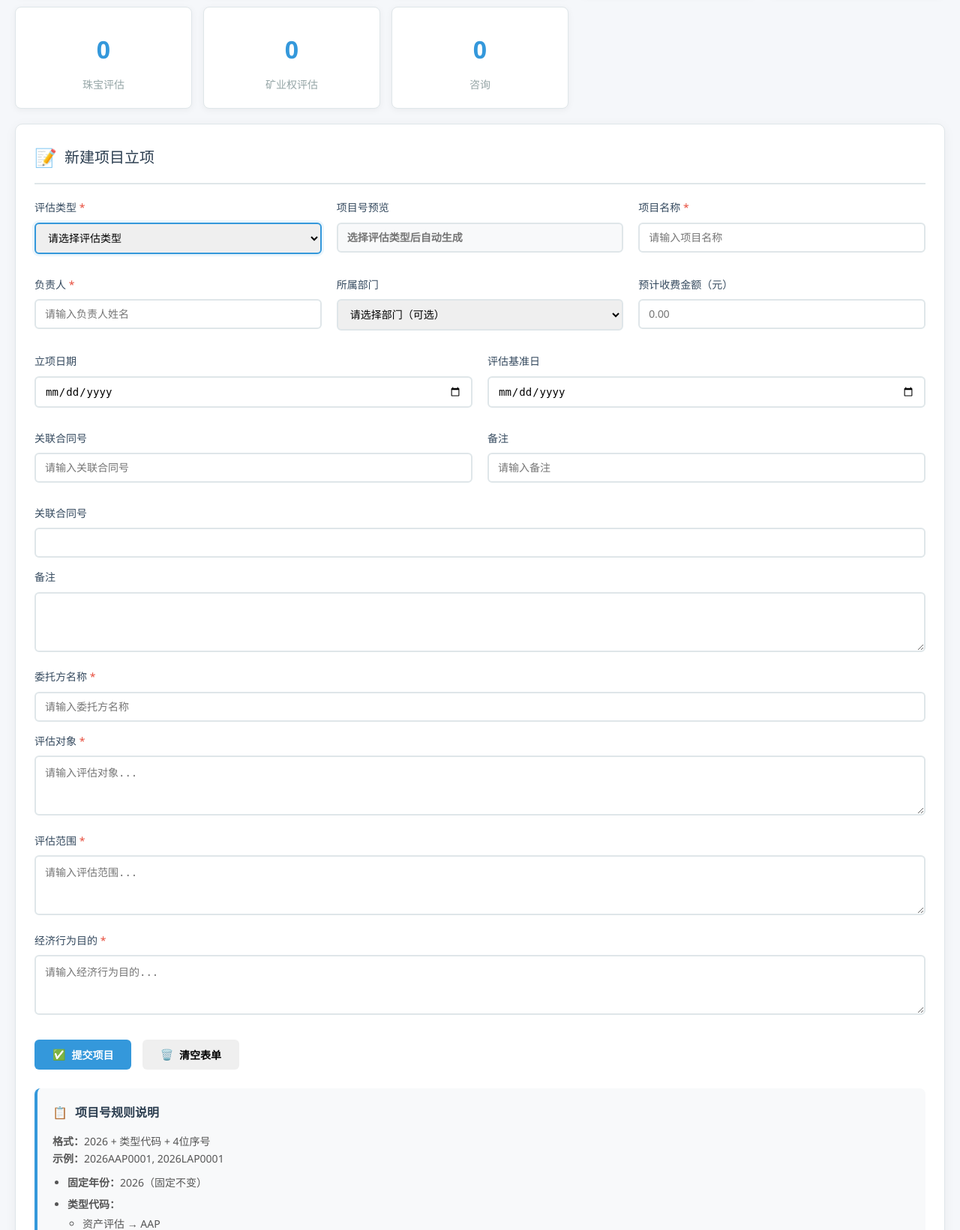
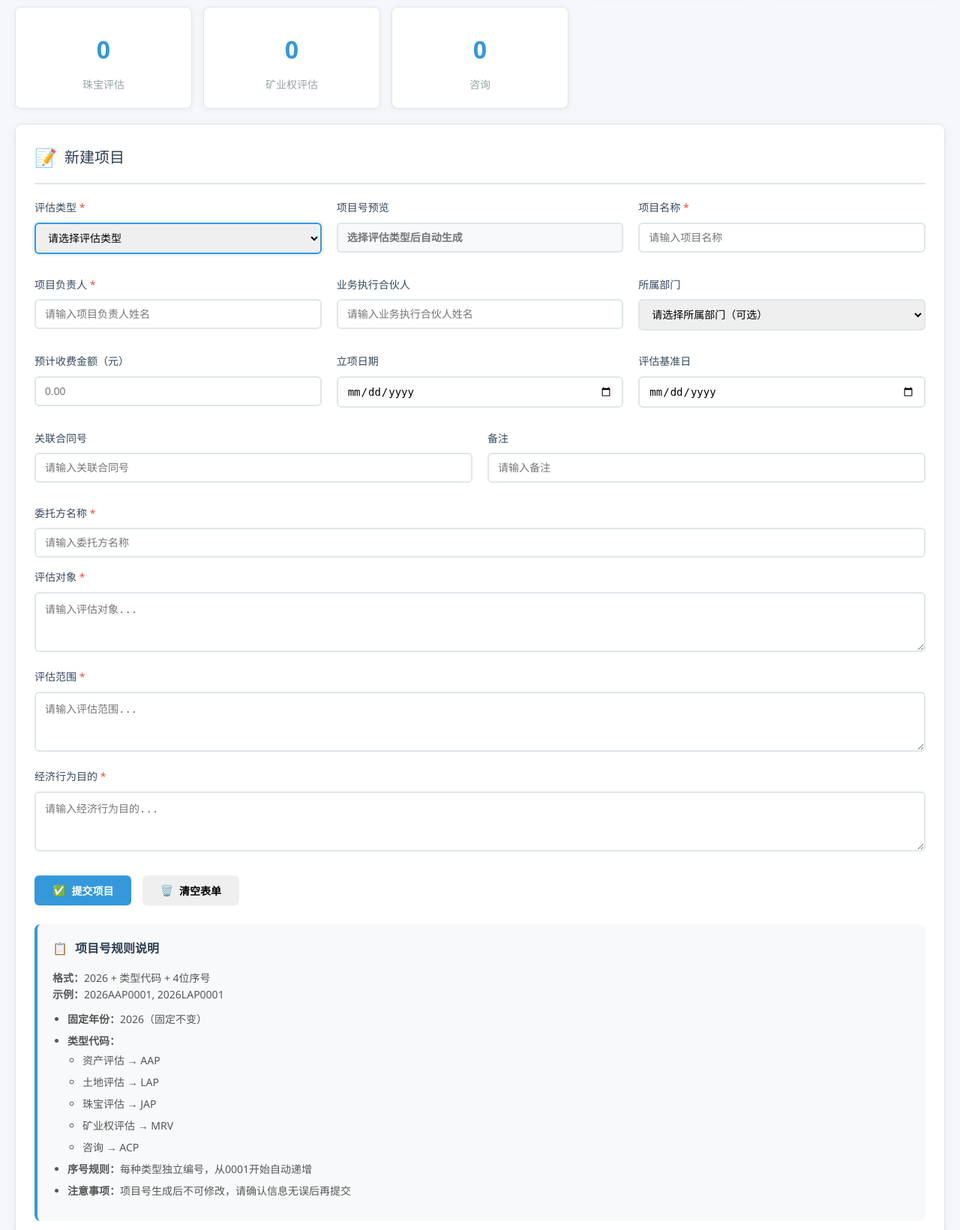
Before and after one commit to yumiazusa/Flask, a Flask app: page /dashboard in a window 1280 px wide. Shown: the part 257-1898 px from the top of the page at 75% size. Run offline with Flask 3, Linux system fonts and the light colour scheme; the visitor is signed in with stand-in values (Sample User, id 1); data that the repository does not hold is empty; parts of the project's set-up code (start-up, migrations or seed data) failed here and were passed over.

Commit message:
lvyangyoulaile

```diff
--- a/app.py
+++ b/app.py
@@ -4,6 +4,9 @@ from flask import Flask, render_template, request, redirect, url_for, flash, ses
 from datetime import datetime
 import os
 import sys
+import pandas as pd
+import io
+from flask import send_file
 
 
 # ==================== 配置区域 ====================
@@ -37,7 +40,8 @@ class Config:
         '业务2组（固定资产）',
         '业务3组（企业价值）',
         '矿业权小组',
-        '质控部'
+        '质控部',
+        '其他'
     ]
 
     # Flask配置
@@ -356,6 +360,7 @@ def dashboard():
                                       project_name,
                                       project_type,
                                       manager,
+                                      business_execution_partner,
                                       department,
                                       estimated_fee,
                                       client,
@@ -408,6 +413,7 @@ def create_project():
         project_type = request.form.get('project_type', '').strip()
         project_name = request.form.get('project_name', '').strip()
         manager = request.form.get('manager', '').strip()
+        business_execution_partner = request.form.get('business_execution_partner', '').strip()
 
         # 验证必要字段
         if not project_type or project_type not in config.EVALUATION_TYPES:
@@ -419,7 +425,7 @@ def create_project():
             return redirect(url_for('dashboard'))
 
         if not manager:
-            flash('请输入负责人', 'error')
+            flash('请输入项目负责人', 'error')
             return redirect(url_for('dashboard'))
 
         # 验证新增的必填字段
@@ -469,16 +475,17 @@ def create_project():
                 cursor.execute("""
                                INSERT INTO projects
                                (project_no, project_name, project_type, type_code,
-                                manager, department, estimated_fee, project_date, base_date,
+                                manager, business_execution_partner, department, estimated_fee, project_date, base_date,
                                 client, evaluation_object, evaluation_scope, purpose, related_contract_no, remark,
                                 created_by)
-                               VALUES (%s, %s, %s, %s, %s, %s, %s, %s, %s, %s, %s, %s, %s, %s, %s, %s)
+                               VALUES (%s, %s, %s, %s, %s, %s, %s, %s, %s, %s, %s, %s, %s, %s, %s, %s, %s)
                                """, (
                                    project_no,
                                    project_name,
                                    project_type,
                                    type_code,
                                    manager,
+                                   business_execution_partner,
                                    request.form.get('department', '').strip(),
                                    estimated_fee,
                                    project_date,
@@ -534,6 +541,7 @@ def edit_project(project_id):
                            UPDATE projects
                            SET project_name      = %s,
                                manager           = %s,
+                               business_execution_partner = %s,
                                department        = %s,
                                estimated_fee     = %s,
                                project_date      = %s,
@@ -549,6 +557,7 @@ def edit_project(project_id):
                            """, (
                                request.form.get('project_name', '').strip(),
                                request.form.get('manager', '').strip(),
+                               request.form.get('business_execution_partner', '').strip(),
                                request.form.get('department', '').strip(),
                                float(request.form.get('estimated_fee', '0') or 0),
                                request.form.get('project_date') or None,
@@ -613,6 +622,95 @@ def delete_project(project_id):
     return redirect(url_for('dashboard'))
 
 
+# ---------- 导出Excel ----------
+@app.route('/export/projects')
+def export_projects():
+    """导出项目列表到Excel"""
+    if 'user_id' not in session:
+        return redirect(url_for('login'))
+
+    conn = get_db_connection()
+    if not conn:
+        flash('数据库连接失败', 'error')
+        return redirect(url_for('dashboard'))
+
+    try:
+        with conn.cursor() as cursor:
+            cursor.execute("""
+                           SELECT project_no as '项目号',
+                                  project_name as '项目名称',
+                                  client as '委托方',
+                                  project_type as '评估类型',
+                                  manager as '项目负责人',
+                                  business_execution_partner as '业务执行合伙人',
+                                  related_contract_no as '关联合同号',
+                                  department as '所属部门',
+                                  estimated_fee as '预计收费金额',
+                                  project_date as '立项日期',
+                                  base_date as '评估基准日',
+                                  evaluation_object as '评估对象',
+                                  evaluation_scope as '评估范围',
+                                  purpose as '经济行为目的',
+                                  remark as '备注',
+                                  created_by as '创建人',
+                                  DATE_FORMAT(created_date, '%Y-%m-%d %H:%i:%s') as '创建时间'
+                           FROM projects
+                           ORDER BY created_date DESC
+                           """)
+            projects = cursor.fetchall()
+
+        if not projects:
+            flash('没有可导出的数据', 'info')
+            return redirect(url_for('dashboard'))
+
+        # 转换为DataFrame
+        df = pd.DataFrame(projects)
+
+        # 创建内存中的字节流
+        output = io.BytesIO()
+        with pd.ExcelWriter(output, engine='xlsxwriter') as writer:
+            df.to_excel(writer, index=False, sheet_name='项目列表')
+
+            # 获取xlsxwriter对象以设置样式
+            workbook = writer.book
+            worksheet = writer.sheets['项目列表']
+
+            # 设置列宽
+            header_format = workbook.add_format({'bold': True, 'bg_color': '#D7E4BC', 'border': 1})
+            for col_num, value in enumerate(df.columns.values):
+                worksheet.write(0, col_num, value, header_format)
+                # 改进的列宽计算，处理可能出现的类型错误
+                try:
+                    # 获取该列所有值的最大长度
+                    max_val_len = df[value].apply(lambda x: len(str(x)) if pd.notnull(x) else 0).max()
+                    # 与表头长度比较
+                    column_len = max(max_val_len, len(str(value))) + 2
+                except:
+                    # 如果计算失败，使用默认宽度
+                    column_len = 20
+                worksheet.set_column(col_num, col_num, min(column_len, 50))
+
+        output.seek(0)
+
+        # 文件命名：合同列表_导出_YYYYMMDD_HHMMSS.xlsx
+        timestamp = datetime.now().strftime('%Y%m%d_%H%M%S')
+        filename = f"合同列表_导出_{timestamp}.xlsx"
+
+        return send_file(
+            output,
+            mimetype='application/vnd.openxmlformats-officedocument.spreadsheetml.sheet',
+            as_attachment=True,
+            download_name=filename
+        )
+
+    except Exception as e:
+        print(f"[导出] 错误: {e}")
+        flash(f'导出失败：{str(e)}', 'error')
+        return redirect(url_for('dashboard'))
+    finally:
+        conn.close()
+
+
 # ---------- API接口 ----------
 @app.route('/api/next_project_no/<project_type>')
 def api_next_project_no(project_type):
@@ -653,6 +751,7 @@ def api_get_project(project_id):
                                   project_name,
                                   project_type,
                                   manager,
+                                  business_execution_partner,
                                   department,
                                   estimated_fee,
                                   DATE_FORMAT(project_date, '%%Y-%%m-%%d') as project_date,
@@ -804,10 +903,14 @@ USE \
            ( \
                100 \
            ) NOT NULL,
+               business_execution_partner VARCHAR \
+           ( \
+               100 \
+           ) COMMENT '业务执行合伙人',
                department VARCHAR \
            ( \
                100 \
-           ) COMMENT '业务1组（房地产）、业务2组（固定资产）、业务3组（企业价值）、质控部',
+           ) COMMENT '业务1组（房地产）、业务2组（固定资产）、业务3组（企业价值）、质控部、其他',
                estimated_fee DECIMAL \
            ( \
                18, \
--- a/templates/dashboard.html
+++ b/templates/dashboard.html
@@ -587,7 +587,7 @@
         <div class="card">
             <div class="card-title">
                 <span class="icon">📝</span>
-                <span>新建项目立项</span>
+                <span>新建项目</span>
             </div>
 
             <form method="POST" action="{{ url_for('create_project') }}" id="projectForm">
@@ -616,35 +616,41 @@
                     </div>
                 </div>
 
-                <!-- 第二行：负责人和部门 -->
+                <!-- 第二行：项目负责人、业务执行合伙人和所属部门 -->
                 <div class="form-row">
                     <div class="form-group">
-                        <label class="required">负责人</label>
+                        <label class="required">项目负责人</label>
                         <input type="text" name="manager" required
-                               placeholder="请输入负责人姓名">
+                               placeholder="请输入项目负责人姓名">
+                    </div>
+
+                    <div class="form-group">
+                        <label>业务执行合伙人</label>
+                        <input type="text" name="business_execution_partner"
+                               placeholder="请输入业务执行合伙人姓名">
                     </div>
 
                     <div class="form-group">
                         <label>所属部门</label>
                         <select name="department">
-                            <option value="">请选择部门（可选）</option>
+                            <option value="">请选择所属部门（可选）</option>
                             <option value="业务1组（房地产）">业务1组（房地产）</option>
                             <option value="业务2组（固定资产）">业务2组（固定资产）</option>
                             <option value="业务3组（企业价值）">业务3组（企业价值）</option>
                             <option value="矿业权小组">矿业权小组</option>
                             <option value="质控部">质控部</option>
+                            <option value="其他">其他</option>
                         </select>
                     </div>
+                </div>
 
+                <!-- 第三行：预计收费金额、日期字段 -->
+                <div class="form-row">
                     <div class="form-group">
                         <label>预计收费金额（元）</label>
                         <input type="number" name="estimated_fee"
                                placeholder="0.00" step="0.01" min="0">
                     </div>
-                </div>
-
-                <!-- 第三行：日期字段 -->
-                <div class="form-row">
                     <div class="form-group">
                         <label>立项日期</label>
                         <input type="date" name="project_date">
@@ -669,16 +675,6 @@
                 </div>
 
                 <!-- 第四行：委托方名称 -->
-                <div class="form-group">
-                    <label>关联合同号</label>
-                    <input type="text" id="editRelatedContractNo" name="related_contract_no">
-                </div>
-
-                <div class="form-group">
-                    <label>备注</label>
-                    <textarea id="editRemark" name="remark" rows="2"></textarea>
-                </div>
-
                 <div class="form-group">
                     <label class="required">委托方名称</label>
                     <input type="text" name="client" required
@@ -747,9 +743,9 @@
         <div class="card">
             <div class="card-title">
                 <span class="icon">📋</span>
-                <span>项目列表</span>
+                <span>项目合同列表</span>
                 <span style="margin-left: auto; font-size: 14px; color: var(--gray);">
-                    共 {{ projects|length }} 个项目
+                    共 {{ projects|length }} 个记录
                 </span>
             </div>
 
@@ -772,12 +768,17 @@
                         <option value="业务1组（房地产）">业务1组（房地产）</option>
                         <option value="业务2组（固定资产）">业务2组（固定资产）</option>
                         <option value="业务3组（企业价值）">业务3组（企业价值）</option>
-                            <option value="矿业权小组">矿业权小组</option>
+                        <option value="矿业权小组">矿业权小组</option>
                         <option value="质控部">质控部</option>
+                        <option value="其他">其他</option>
                     </select>
                 </div>
 
-                <div style="margin-left: auto;">
+                <div style="margin-left: auto; display: flex; gap: 10px;">
+                    <button class="btn btn-success" onclick="location.href='/export/projects'" style="padding: 8px 16px;">
+                        <span>📊</span>
+                        <span>导出Excel</span>
+                    </button>
                     <button class="btn" onclick="resetFilters()" style="padding: 8px 16px;">
                         <span>🔄</span>
                         <span>重置筛选</span>
@@ -792,14 +793,13 @@
                         <tr>
                             <th>项目号</th>
                             <th>项目名称</th>
-                            <th>委托方</th>
+                            <th>委托方名称</th>
                             <th>评估类型</th>
-                            <th>负责人</th>
+                            <th>项目负责人</th>
+                            <th>业务执行合伙人</th>
                             <th>关联合同号</th>
-                            <th>部门</th>
-                            <th>预计收费</th>
-                            <!-- <th>关联合同号</th> -->
-                            <!-- <th>委托方</th> -->
+                            <th>所属部门</th>
+                            <th>预计收费金额（元）</th>
                             <th class="no-wrap">立项日期</th>
                             <th class="no-wrap">评估基准日</th>
                             <th class="no-wrap">创建时间</th>
@@ -817,6 +817,7 @@
                             <td>{{ project.client or '-' }}</td>
                             <td>{{ project.project_type }}</td>
                             <td>{{ project.manager }}</td>
+                            <td>{{ project.business_execution_partner or '-' }}</td>
                             <td>{{ project.related_contract_no or '-' }}</td>
                             <td>{{ project.department or '-' }}</td>
                             <td>
@@ -826,8 +827,6 @@
                                     -
                                 {% endif %}
                             </td>
-                            <!-- <td>{{ project.related_contract_no or '-' }}</td> -->
-                            <!-- <td>{{ project.client or '-' }}</td> -->
                             <td class="no-wrap">{{ project.project_date or '-' }}</td>
                             <td class="no-wrap">{{ project.base_date or '-' }}</td>
                             <td class="no-wrap">{{ project.created_date }}</td>
@@ -887,14 +886,15 @@
                 </div>
 
                 <div class="form-group">
-                    <label>部门</label>
+                    <label>所属部门</label>
                     <select name="department">
-                        <option value="">请选择部门（可选）</option>
+                        <option value="">请选择所属部门（可选）</option>
                         <option value="业务1组（房地产）">业务1组（房地产）</option>
                         <option value="业务2组（固定资产）">业务2组（固定资产）</option>
                         <option value="业务3组（企业价值）">业务3组（企业价值）</option>
-                            <option value="矿业权小组">矿业权小组</option>
+                        <option value="矿业权小组">矿业权小组</option>
                         <option value="质控部">质控部</option>
+                        <option value="其他">其他</option>
                     </select>
                 </div>
 
@@ -920,19 +920,25 @@
                 </div>
 
                 <div class="form-group">
-                    <label class="required">负责人</label>
+                    <label class="required">项目负责人</label>
                     <input type="text" id="editManager" name="manager" required>
                 </div>
 
                 <div class="form-group">
-                    <label>部门</label>
+                    <label>业务执行合伙人</label>
+                    <input type="text" id="editBusinessExecutionPartner" name="business_execution_partner">
+                </div>
+
+                <div class="form-group">
+                    <label>所属部门</label>
                     <select id="editDepartment" name="department">
-                        <option value="">请选择部门（可选）</option>
+                        <option value="">请选择所属部门（可选）</option>
                         <option value="业务1组（房地产）">业务1组（房地产）</option>
                         <option value="业务2组（固定资产）">业务2组（固定资产）</option>
                         <option value="业务3组（企业价值）">业务3组（企业价值）</option>
-                            <option value="矿业权小组">矿业权小组</option>
+                        <option value="矿业权小组">矿业权小组</option>
                         <option value="质控部">质控部</option>
+                        <option value="其他">其他</option>
                     </select>
                 </div>
 
@@ -1055,6 +1061,7 @@
                         document.getElementById('editProjectId').value = project.id;
                         document.getElementById('editProjectName').value = project.project_name || '';
                         document.getElementById('editManager').value = project.manager || '';
+                        document.getElementById('editBusinessExecutionPartner').value = project.business_execution_partner || '';
                         document.getElementById('editDepartment').value = project.department || '';
                         document.getElementById('editEstimatedFee').value = project.estimated_fee || '';
                         document.getElementById('editProjectDate').value = project.project_date || '';
@@ -1206,8 +1213,9 @@
                     }
 
                     // 验证必填字段
-                    const requiredFields = ['client', 'evaluation_object', 'evaluation_scope', 'purpose'];
+                    const requiredFields = ['manager', 'client', 'evaluation_object', 'evaluation_scope', 'purpose'];
                     const fieldNames = {
+                        'manager': '项目负责人',
                         'client': '委托方名称',
                         'evaluation_object': '评估对象',
                         'evaluation_scope': '评估范围',
```
Also changed, not shown: create_database.py (+6 -2 lines), 1 other file.
